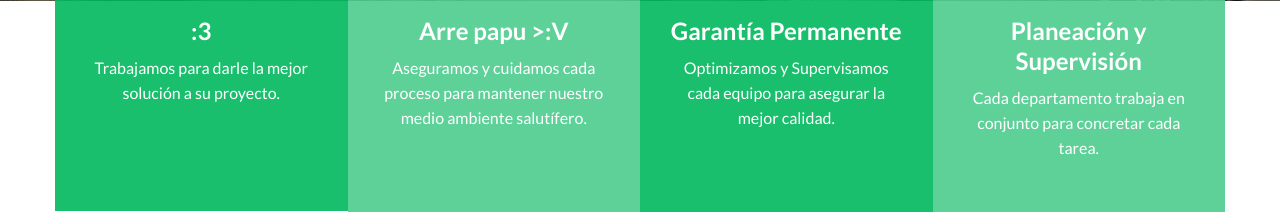
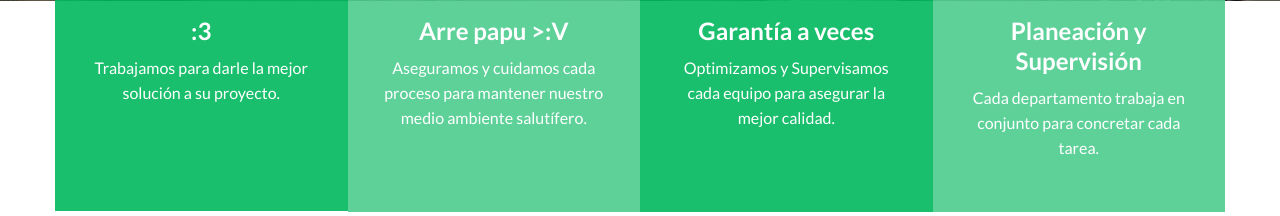
Before and after one commit to Shisusa/lima, a PHP site: page /index.php in a window 1280 px wide. Shown: the part 621-837 px from the top of the page. Run offline with PHP 8.4, Linux system fonts and the light colour scheme.

Commit message:
se cambio garnatia por otras

```diff
--- a/index.php
+++ b/index.php
@@ -140,7 +140,7 @@
 							<li>
 								<div class="pic"><i class="fa fa-check"></i></div>
 								<div class="text">
-									<h2>Garantía Permanente</h2>
+									<h2>Garantía a veces</h2>
 									<FONT SIZE=3>Optimizamos y Supervisamos cada equipo para asegurar la mejor calidad.</FONT>
 								</div>
 							</li>
```
